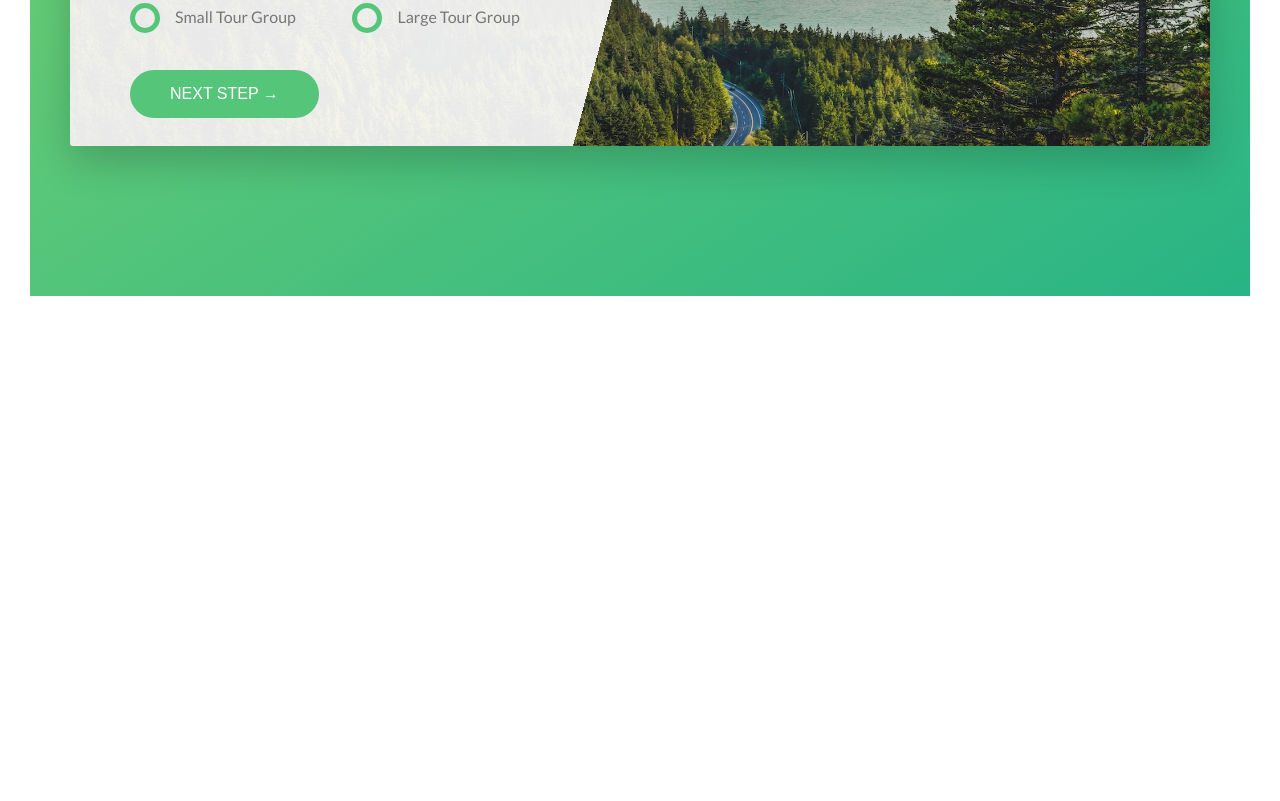
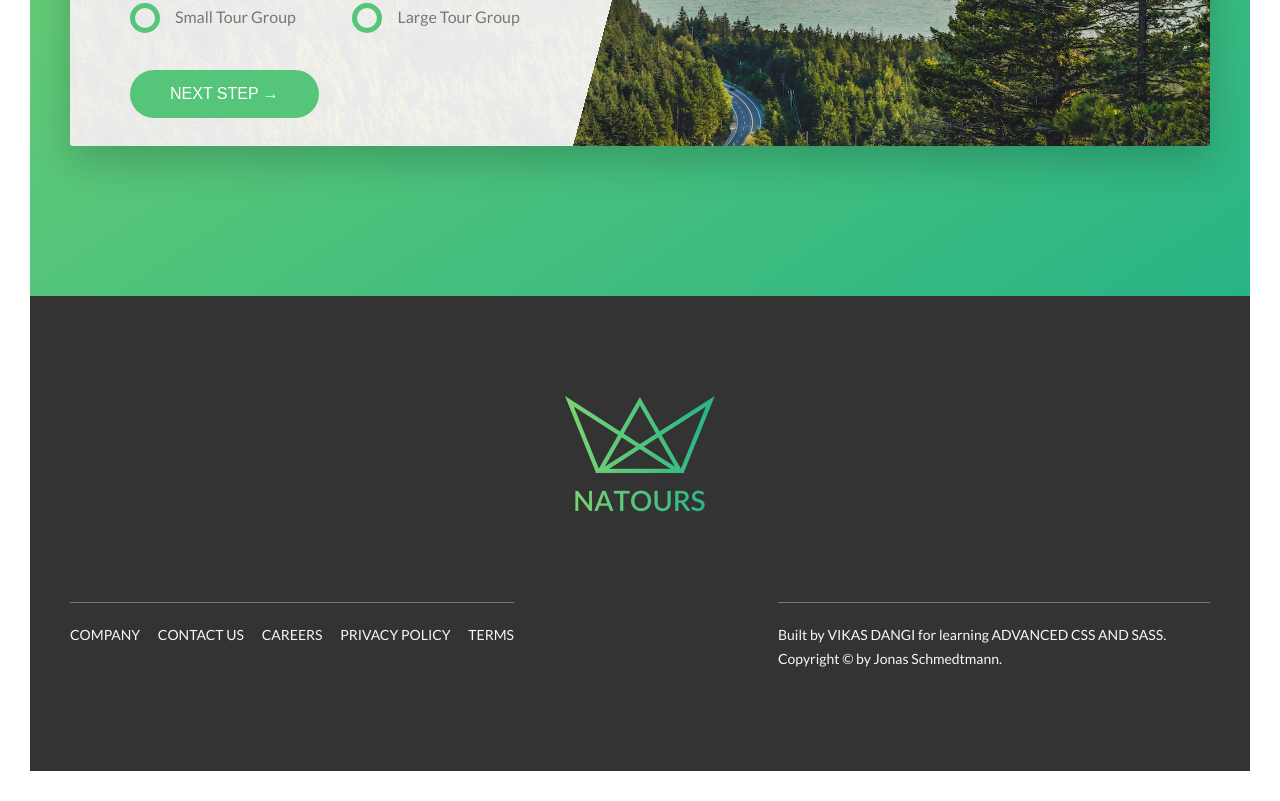
Before and after one commit to dangi-vikas/natours, a website: page index.html in a window 1280 px wide. Shown: the part 5183-5984 px from the top of the page. Before the commit the page ends 5509 px from the top, so only its background shows below. Drawn offline with Linux system fonts and the light colour scheme.

Commit message:
added footer

```diff
--- a/index.html
+++ b/index.html
@@ -322,6 +322,33 @@
 
         </main>
 
+        <footer class="footer">
+            <div class="footer__logo-box">
+                <img src="img/logo-green-2x.png" alt="Full logo" class="footer__logo">
+            </div>
+
+            <div class="row">
+                <div class="col-1-of-2">
+                    <div class="footer__navigation">
+                        <ul class="footer__list">
+                            <li class="footer__item"><a href="#" class="footer__link">Company</a></li>
+                            <li class="footer__item"><a href="#" class="footer__link">Contact Us</a></li>
+                            <li class="footer__item"><a href="#" class="footer__link">Careers</a></li>
+                            <li class="footer__item"><a href="#" class="footer__link">Privacy Policy</a></li>
+                            <li class="footer__item"><a href="#" class="footer__link">Terms</a></li>
+                        </ul>
+                    </div>
+                </div>
+
+                <div class="col-1-of-2">
+                    <div class="footer__copyright">
+                        Built by  <a href="#" class="footer__link"> Vikas Dangi</a>  for learning
+                      <a href="#" class="footer__link">Advanced CSS and SASS</a>. Copyright &copy; by Jonas Schmedtmann.
+                    </div>
+                </div>
+            </div>
+        </footer>
+
         <!-- <section class="grid-test">
             <div class="row">
                     <div class="col-1-of-2">fddf</div>
--- a/sass/abstracts/_variables.scss
+++ b/sass/abstracts/_variables.scss
@@ -13,6 +13,8 @@ $color-grey-light-1: #f7f7f7;
 $color-grey-light-2: #eee;
 $color-grey-dark: #777;
 $color-grey-dark-2: #999;
+$color-grey-dark-3: #333;
+
 
 $color-white: #fff;
 $color-black: #000;
--- /dev/null
+++ b/sass/layout/_footer.scss
@@ -0,0 +1,60 @@
+.footer {
+    background-color: $color-grey-dark-3;
+    padding: 10rem 0;
+    font-size: 1.4rem;
+    color:  $color-grey-light-1;
+
+    &__logo-box {
+        text-align: center;
+        margin-bottom: 8rem;
+    }
+
+    &__logo {
+        width: 15rem;
+        height: auto;
+    }
+
+    &__navigation {
+        border-top: 1px solid $color-grey-dark;
+        display: inline-block;
+        padding-top: 2rem;
+    }
+
+    &__list {
+        list-style: none;
+    }
+
+    &__item {
+        display: inline-block;
+
+        &:not(:last-child) {
+            margin-right: 1.5rem;
+        }
+    }
+
+    &__link {
+        &:link,
+        &:visited {
+            color: $color-grey-light-1;
+            background-color: $color-grey-dark-3;
+            text-decoration: none;
+            text-transform: uppercase;
+            display: inline-block;
+            transition: all .2s;
+        }
+
+        &:hover {
+            color: $color-primary;
+            box-shadow: 0 1rem 2rem rgba($color-black, .4);
+            transform: rotate(5deg) scale(1.3);
+        }
+    }
+
+    &__copyright {
+        border-top: 1px solid $color-grey-dark;
+        padding-top: 2rem;
+        width: 80%;
+        float: right;
+    }
+
+}
--- a/sass/main.scss
+++ b/sass/main.scss
@@ -15,6 +15,7 @@
 @import "components/form";
 @import "components/story";
 
+@import "layout/footer";
 @import "layout/grid";
 @import "layout/header";
 
```
Also changed, not shown: css/style.css.
